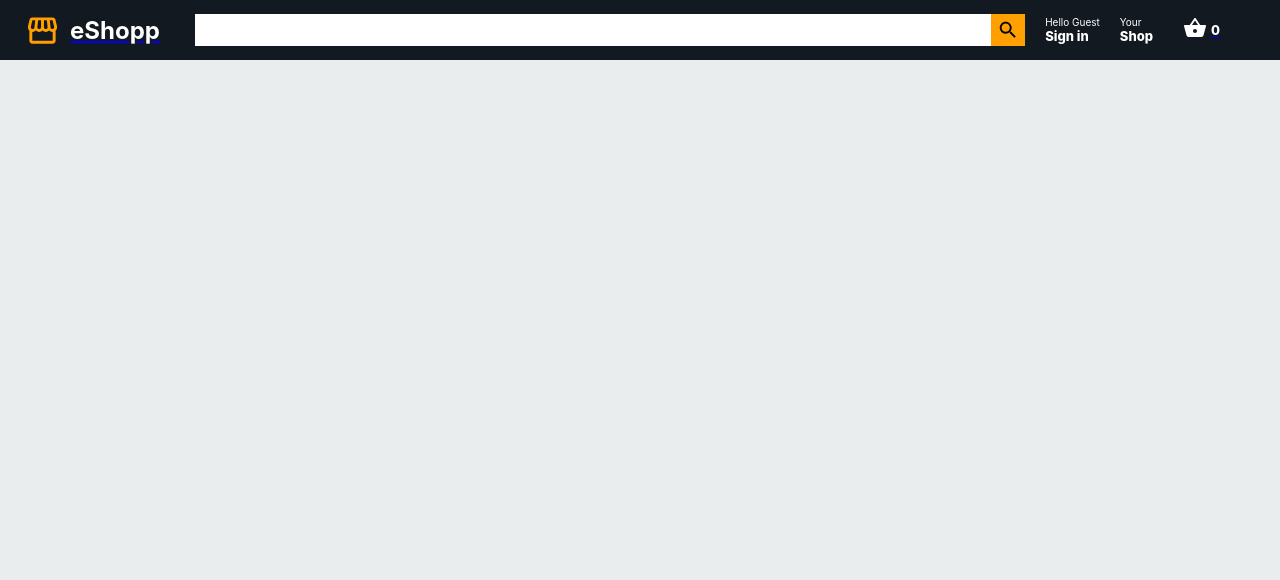
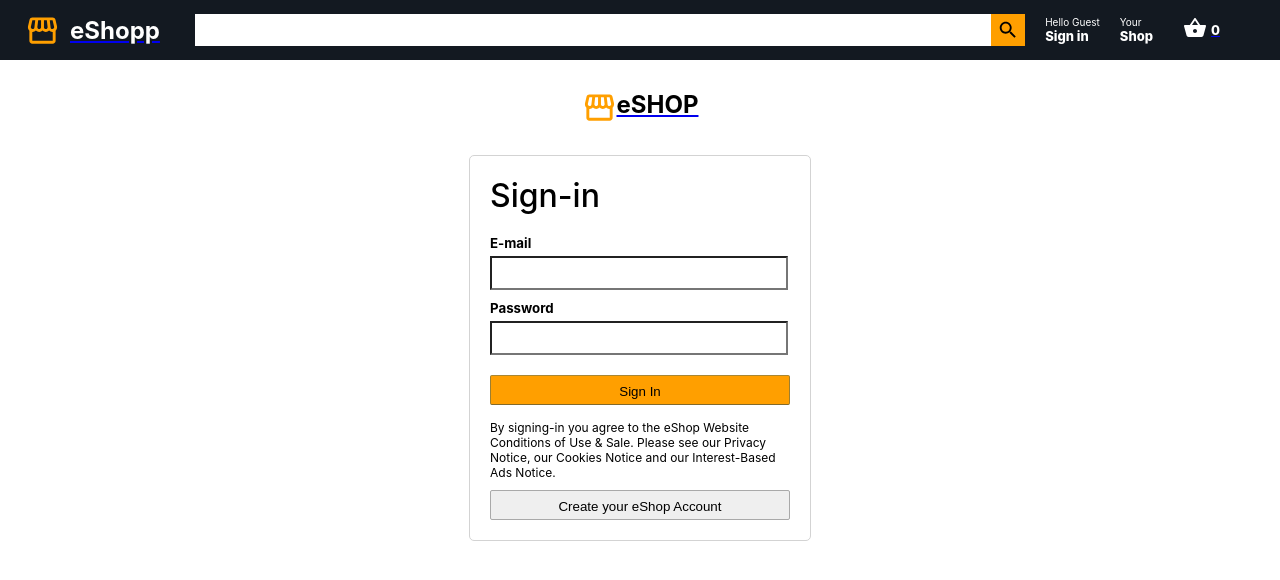
Before and after one commit to JCDMeira/e-commerce, a React (Vite) app: page /login in a window 1280 px wide. Shown: the top 580 px of the page. Built offline with nearby package versions, Linux system fonts and the light colour scheme.

Commit message:
feat: add login page

```diff
--- a/src/App.tsx
+++ b/src/App.tsx
@@ -1,4 +1,4 @@
-import { Checkout, Header, Home } from './components';
+import { Checkout, Header, Home, Login } from './components';
 import { BrowserRouter, Routes, Route } from 'react-router-dom';
 
 function App() {
@@ -9,6 +9,7 @@ function App() {
         <Routes>
           <Route path="/" element={<Home />} />
           <Route path="/checkout" element={<Checkout />} />
+          <Route path="/login" element={<Login />} />
         </Routes>
       </BrowserRouter>
     </div>
--- a/src/components/Header/index.tsx
+++ b/src/components/Header/index.tsx
@@ -22,7 +22,9 @@ export const Header: React.FC = () => {
       <div className="header_nav">
         <div className="nav_item">
           <span className="nav_item_lineOne">Hello Guest</span>
-          <span className="nav_item_lineTwo">Sign in</span>
+          <Link className="nav_item_lineTwo nav_link" to={'/login'}>
+            Sign in
+          </Link>
         </div>
 
         <div className="nav_item">
--- a/src/components/Header/styles.css
+++ b/src/components/Header/styles.css
@@ -68,6 +68,11 @@
   font-weight: 800;
 }
 
+.nav_link {
+  text-decoration: none;
+  color: white;
+}
+
 .nav_item_basket {
   display: flex;
   align-items: center;
--- /dev/null
+++ b/src/components/Login/index.tsx
@@ -0,0 +1,65 @@
+import React, { useState } from 'react';
+import './styles.css';
+import { Storefront } from '@material-ui/icons';
+import { Link } from 'react-router-dom';
+
+export const Login: React.FC = () => {
+  const [createForm, setCreateForm] = useState({ email: '', password: '' });
+
+  const onChange = ({
+    target: { value, name },
+  }: React.ChangeEvent<HTMLInputElement>) =>
+    setCreateForm((current) => ({ ...current, [name]: value }));
+
+  const signIn = () => console.log('login');
+
+  return (
+    <div className="login">
+      <Link to="/">
+        <div className="login_logo">
+          <Storefront className="login_logoImage" fontSize="large" />
+          <h2 className="login_logoTitle">eSHOP</h2>
+        </div>
+      </Link>
+
+      <div className="login_container">
+        <h1>Sign-in</h1>
+
+        <form>
+          <h5>E-mail</h5>
+          <input
+            type="text"
+            name="email"
+            value={createForm.email}
+            onChange={onChange}
+          />
+
+          <h5>Password</h5>
+          <input
+            type="password"
+            name="password"
+            value={createForm.password}
+            onChange={onChange}
+          />
+
+          <button type="submit" className="login_signInButton" onClick={signIn}>
+            Sign In
+          </button>
+        </form>
+
+        <p>
+          By signing-in you agree to the eShop Website Conditions of Use & Sale.
+          Please see our Privacy Notice, our Cookies Notice and our
+          Interest-Based Ads Notice.
+        </p>
+
+        <button
+          className="login_registerButton"
+          onClick={() => console.log('a')}
+        >
+          Create your eShop Account
+        </button>
+      </div>
+    </div>
+  );
+};
--- /dev/null
+++ b/src/components/Login/styles.css
@@ -0,0 +1,70 @@
+.login {
+  background-color: white;
+  height: 100vh;
+  display: flex;
+  flex-direction: column;
+  align-items: center;
+}
+
+.login_logo {
+  display: flex;
+  margin: 30px 0;
+}
+
+.login_logoImage {
+  color: #ff9f00;
+}
+
+.login_logoTitle {
+  color: black;
+}
+
+.login_container {
+  width: 300px;
+  height: fit-content;
+  display: flex;
+  flex-direction: column;
+  border-radius: 5px;
+  border: 1px solid lightgray;
+  padding: 20px;
+}
+
+.login_container > h1 {
+  font-weight: 500;
+  margin-bottom: 20px;
+}
+
+.login_container > form > h5 {
+  margin-bottom: 5px;
+}
+
+.login_container > form > input {
+  height: 30px;
+  margin-bottom: 10px;
+  background-color: white;
+  width: 98%;
+}
+
+.login_container > p {
+  margin-top: 15px;
+  font-size: 12px;
+}
+
+.login_signInButton {
+  background: #ff9f00;
+  border-radius: 2px;
+  width: 100%;
+  height: 30px;
+  border: 1px solid;
+  margin-top: 10px;
+  border-color: #a88734 #9c7e31 #846a29;
+}
+
+.login_registerButton {
+  border-radius: 2px;
+  width: 100%;
+  height: 30px;
+  border: 1px solid;
+  margin-top: 10px;
+  border-color: darkgray;
+}
--- a/src/components/index.ts
+++ b/src/components/index.ts
@@ -2,5 +2,6 @@ export * from './Checkout';
 export * from './CheckoutProduct';
 export * from './Header';
 export * from './Home';
+export * from './Login';
 export * from './Product';
 export * from './Subtotal';
```
